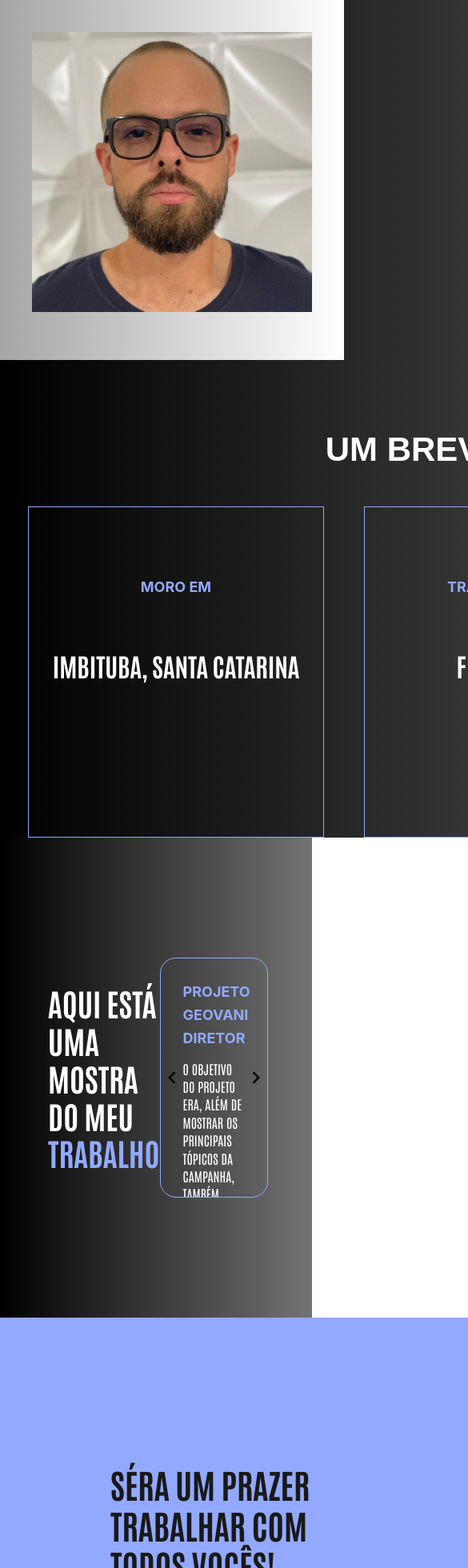
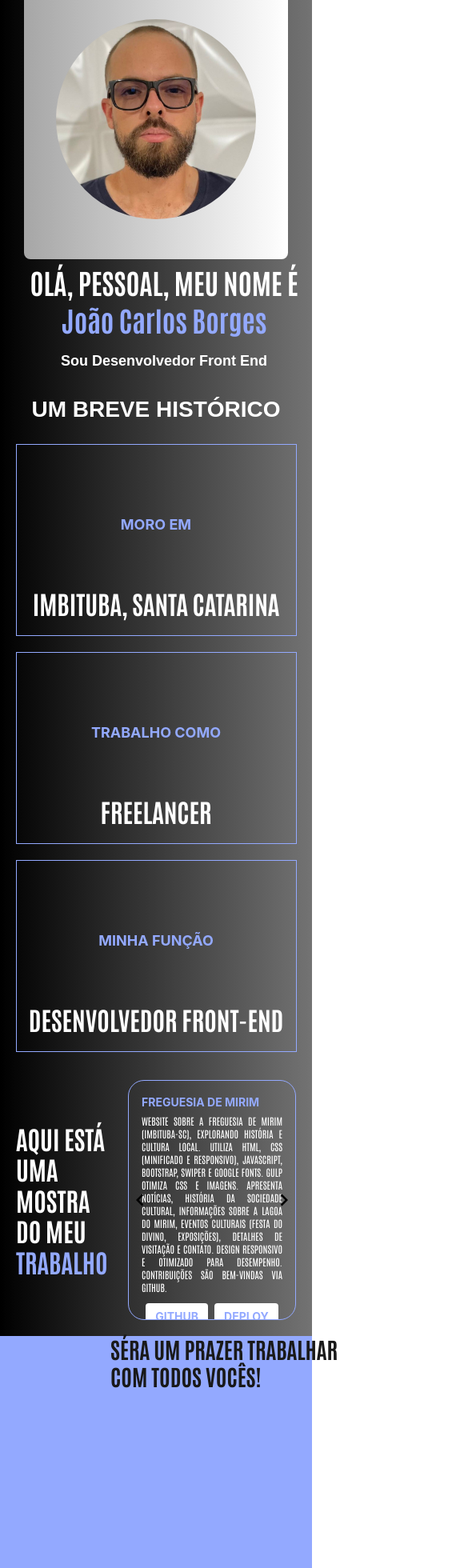
Before and after one commit to joao-carlos-dev/portfoliov5, a Vue app: page / in a window 390 px wide. Shown: the top 1960 px of the page at 80% size, 585 px wide, since content can reach past the window. Built offline with nearby package versions, Linux system fonts and the light colour scheme; a web font is replaced by a local one.

Commit message:
responsivo

```diff
--- a/index.html
+++ b/index.html
@@ -2,7 +2,7 @@
 <html lang="pt-br">
   <head>
     <meta charset="UTF-8" />
-    <link rel="icon" href="/favicon.ico" />
+    <link rel="icon" href="/src/assets/logo-aba.png" />
     <meta name="viewport" content="width=device-width, initial-scale=1.0" />
     <link rel="preconnect" href="https://fonts.googleapis.com" />
     <link rel="preconnect" href="https://fonts.gstatic.com" crossorigin />
--- a/src/App.vue
+++ b/src/App.vue
@@ -7,6 +7,18 @@ import 'vue3-carousel/dist/carousel.css';
 import { Carousel, Slide, Navigation } from 'vue3-carousel';
 
 const cards = [
+  {
+    titleProjeto: 'Freguesia de Mirim',
+    descProjeto: 'Website sobre a Freguesia de Mirim (Imbituba-SC), explorando história e cultura local. Utiliza HTML, CSS (minificado e responsivo), JavaScript, Bootstrap, Swiper e Google Fonts. Gulp otimiza CSS e imagens. Apresenta notícias, história da Sociedade Cultural, informações sobre a Lagoa do Mirim, eventos culturais (Festa do Divino, exposições), detalhes de visitação e contato. Design responsivo e otimizado para desempenho. Contribuições são bem-vindas via GitHub.',
+    linkGithub: 'https://github.com/joao-carlos-dev/freguesia_de_mirim/tree/main',
+    linkDeploy: 'https://scfreguesiademirim.web.app/',
+  },
+  {
+    titleProjeto: 'Zimba Lero Lero',
+    descProjeto: 'Projeto final do curso Full Stack Python, na EBAC. Que tinha como objetivo fazer uma aplicação completa, back e front end. A aplicação é uma rede social, aonde o usuário pode fazer seu cadastro e login, ao entra na conta, pode fazer um post, seguir um outro usuário, fazer comentários, e futuras melhorias, poder colocar foto de perfil, editar e excluir comentário e posts e entre outras. No front end, foi utilizado o React com o Vite, React Router DOM. No back end, foi utilizado o python e o Django REST Framework (DRF).',
+    linkGithub: 'https://github.com/joao-carlos-dev/zimbaleroleroback',
+    linkDeploy: 'https://zimbalerolero-front.vercel.app/login',
+  },
   {
     titleProjeto: 'Projeto Geovani Diretor',
     descProjeto: 'O objetivo do projeto era, além de mostrar os principais tópicos da campanha, também informar quais os documentos o público votante precisaria levar na hora da votação. Além disso, também era disponibilizado o Plano de Gestão completo para baixar em PDF. Tecnologias utilizadas: HTML, CSS e JavaScript.',
@@ -20,10 +32,22 @@ const cards = [
     linkDeploy: 'https://efood-mu-coral.vercel.app/',
   },
   {
-    titleProjeto: 'Freguesia de Mirim',
-    descProjeto: 'Website sobre a Freguesia de Mirim (Imbituba-SC), explorando história e cultura local. Utiliza HTML, CSS (minificado e responsivo), JavaScript, Bootstrap, Swiper e Google Fonts. Gulp otimiza CSS e imagens. Apresenta notícias, história da Sociedade Cultural, informações sobre a Lagoa do Mirim, eventos culturais (Festa do Divino, exposições), detalhes de visitação e contato. Design responsivo e otimizado para desempenho. Contribuições são bem-vindas via GitHub.',
-    linkGithub: 'https://github.com/joao-carlos-dev/freguesia_de_mirim/tree/main',
-    linkDeploy: 'https://scfreguesiademirim.web.app/',
+    titleProjeto: 'Landing Page',
+    descProjeto: 'O objetivo do projeto era criar uma “Landing page” utilizando a automação de tarefas com o gulp e aplicar a metodologia BEM e o pré-processador SASS.',
+    linkGithub: 'https://github.com/joao-carlos-dev/projeto_04_tarefa',
+    linkDeploy: 'https://sobrenaturalserie.vercel.app/',
+  },
+  {
+    titleProjeto: 'Biblioteca do Bootstrap',
+    descProjeto: 'O objetivo deste projeto era criar uma página utilizando-se da biblioteca do Bootstrap e, por meio dela, criar um carrosel de imagens e menu responsivo. Na base desse projeto também foi utilizado o HTML e CSS.',
+    linkGithub: 'https://github.com/joao-carlos-dev/curso_ebac_frontend/tree/mod_14_tarefa_projeto_03',
+    linkDeploy: 'https://imbitubacity.web.app/',
+  },
+  {
+    titleProjeto: 'Agenda de Contatos',
+    descProjeto: 'Pojeto utilizando React, Styled Components e Redux. O React foi a biblioteca escolhida para criar interface, o Styled Components responsável por estilizar aplicação e o Redux para gerenciar o estado da aplicação do projeto. O projeto tem como foco criar uma lista de contatos, aonde podemos, consultar os contatos, por filtros, adicionar novos contatos, editar e remover contatos.',
+    linkGithub: 'https://github.com/joao-carlos-dev/ListaDeContato',
+    linkDeploy: 'https://lista-contato-virid.vercel.app/',
   }
 ];
 </script>
@@ -74,7 +98,7 @@ body {
 /* Estilos para o carrossel Vue3 Carousel */
 .projetos-carrossel {
   flex: 1;
-  width: 50%;
+  width: 100%;
 }
 
 .carousel__slide {
@@ -93,10 +117,11 @@ body {
 .projetos {
   background-image: linear-gradient(90deg, #000000, #737373);
   display: flex;
+  flex-direction: column;
   align-items: center;
   padding: 60px;
   color: white;
-  max-width: 1280px;
+  /* max-width: 1280px; */
   min-height: 600px;
   box-sizing: border-box;
   margin: 0 auto;
@@ -111,7 +136,7 @@ body {
 .title,
 .titleAzul {
   font-family: "Antonio", sans-serif;
-  font-size: 39px;
+  font-size: 28px;
   font-weight: bold;
   margin: 0;
   text-transform: uppercase;
@@ -153,6 +178,7 @@ body {
 .desc-projeto {
   font-family: "Antonio", sans-serif;
   font-size: 16px;
+  text-align: justify;
   line-height: 1.4;
   text-transform: uppercase;
   padding-bottom: 20px;
@@ -168,16 +194,78 @@ body {
 
 .acessar {
   text-decoration: none;
-  background-color: #93a9ff;
+  text-transform: uppercase;
+  background-color: white;
   padding: 6px 12px;
   border-radius: 4px;
   font-size: 14px;
   font-weight: bold;
   transition: background 0.2s;
-  color: black;
+  color: #93a9ff;
 }
 
 .acessar:hover {
   background-color: #7a8fe3;
 }
+
+@media screen and (min-width: 390px) and (max-width: 1024px) {
+  .projetos {
+    flex-direction: row;
+    padding: 20px;
+    padding-top: 300px;
+  }
+
+  .projeto-info {
+    padding: 8px;
+  }
+
+  .projetos-title {
+    text-align: left;
+    margin-right: 20px;
+    margin-bottom: 0;
+  }
+
+  .title,
+  .titleAzul {
+    font-size: 32px;
+  }
+
+  .title-projeto {
+    margin-bottom: 4px;
+    font-size: 14px;
+  }
+
+  .desc-projeto {
+    line-height: normal;
+    font-size: 12px;
+    padding-bottom: 4px;
+  }
+
+  .projetos-carrossel {
+    width: 60%;
+  }
+}
+
+/* Media Query para Desktops (acima de 1025px) */
+@media screen and (min-width: 1025px) {
+  .projetos {
+    flex-direction: row;
+    padding: 60px;
+  }
+
+  .projetos-title {
+    text-align: left;
+    margin-right: 40px;
+    margin-bottom: 0;
+  }
+
+  .title,
+  .titleAzul {
+    font-size: 39px;
+  }
+
+  .projetos-carrossel {
+    width: 50%;
+  }
+}
 </style>
--- a/src/components/ContatoComponent.vue
+++ b/src/components/ContatoComponent.vue
@@ -7,11 +7,11 @@
     <div class="entraContato">
       <div class="email">
         <h5 class="subtitle">{{ email }}</h5>
-        <a href="mailto:joaocarlosifsc@hotmail.com">joaocarlosifsc@hotmail.com</a>
+        <a class="link" href="mailto:joaocarlosifsc@hotmail.com">joaocarlosifsc@hotmail.com</a>
       </div>
 
-      <h5 class="subtitle">{{ github }}</h5>
-      <a href="../assets/curriculo/Currículo João Carlos.pdf" download="Currículo João Carlos.pdf">
+      <h5 class="subtitle">{{ curriculo }}</h5>
+      <a class="link" href="../assets/curriculo/Currículo João Carlos.pdf" download="Currículo João Carlos.pdf">
         Acesse o meu Currículo em PDF
       </a>
 
@@ -37,7 +37,7 @@ import { ref } from 'vue';
 
 const contatoTitle = ref('séra um prazer trabalhar com todos vocês!');
 const email = ref('E-mail');
-const github = ref('Github');
+const curriculo = ref('Currículo');
 const redes = ref('Minhas redes sociais');
 </script>
 
@@ -47,31 +47,32 @@ const redes = ref('Minhas redes sociais');
 .contato {
   background-color: #93a9ff;
   display: flex;
-  width: 1280px;
+  flex-direction: column;
+  text-align: center;
   height: 600px;
-  text-align: center;
   margin: 0 auto;
 }
 
 .title {
   color: #191919;
-  font-size: 42px;
+  font-size: 28px;
   font-weight: bold;
   font-family: "Antonio", sans-serif;
   text-align: left;
   text-transform: uppercase;
   line-height: 1.2;
-  padding-top: 183px;
+  padding-top: 183pxpx;
   padding-left: 138px;
   width: 435px;
   height: 210px;
 }
 
 .entraContato {
+  /* padding: 20px 0;
+  text-align: center; */
   padding-top: 183px;
   padding-left: 246px;
   text-align: left;
-
 }
 
 .email {
@@ -84,12 +85,17 @@ const redes = ref('Minhas redes sociais');
   color: #ffffff;
 }
 
-.entraContato a {
+.link {
   text-decoration: none;
   color: #ffffff;
   font-size: 28px;
   font-weight: bold;
   font-family: "Antonio", sans-serif;
+  transition: color 0.8s ease;
+}
+
+.link:hover {
+  color: #0A66C2;
 }
 
 .redes {
@@ -102,8 +108,8 @@ const redes = ref('Minhas redes sociais');
 .icon-link {
   font-size: 2rem;
   /* Aumenta o tamanho do ícone */
-  color: #333;
-  transition: color 0.3s ease;
+  color: #ffffff;
+  transition: color 0.8s ease;
 }
 
 /* Mude a cor no hover para a cor da marca */
@@ -114,4 +120,68 @@ const redes = ref('Minhas redes sociais');
 .linkedin:hover {
   color: #0A66C2;
 }
+
+/* Media Query para Tablets (481px a 1024px) */
+@media screen and (min-width: 481px) and (max-width: 1024px) {
+  .contato {
+    display: flex;
+    flex-direction: row;
+    justify-content: center;
+    align-items: center;
+    padding: 40px;
+    height: 600px;
+  }
+
+  .title {
+    font-size: 36px;
+    padding: 0 20px;
+  }
+
+  .entraContato {
+    padding: 0 20px;
+    text-align: left;
+  }
+
+  .email {
+    padding-bottom: 40px;
+  }
+
+  .redes {
+    padding-top: 40px;
+    display: block;
+  }
+}
+
+/* Media Query para Desktops (acima de 1025px) */
+@media screen and (min-width: 1025px) {
+  .contato {
+    flex-direction: row;
+    height: 600px;
+    padding: 0;
+  }
+
+  .title {
+    font-size: 42px;
+    text-align: left;
+    padding-top: 183px;
+    padding-left: 138px;
+    width: 435px;
+    height: 210px;
+  }
+
+  .entraContato {
+    padding-top: 183px;
+    padding-left: 246px;
+    text-align: left;
+  }
+
+  .email {
+    padding-bottom: 81px;
+  }
+
+  .redes {
+    padding-top: 81px;
+    display: flex;
+  }
+}
 </style>
--- a/src/components/HeroComponent.vue
+++ b/src/components/HeroComponent.vue
@@ -27,39 +27,41 @@ const subtitle = ref('Sou Desenvolvedor Front End');
   background-size: cover;
   background-position: center;
   color: white;
-    /* Cor do texto */
   display: flex;
-    /* justify-content: center;
-    align-items: center; */
-    /* height: 100vh; */
-    /* Ocupa a altura total da tela */
-    width: 1280px;
+  /* flex-direction: column; */
   max-height: 600px;
+  /* height: auto; */
   text-align: center;
-    margin: 0 auto;
+  margin: 0px auto;
+  /* padding: 20px; */
+  align-items: center;
+  justify-content: center;
 }
 
 .hero-content {
   background-image: linear-gradient(90deg, #a6a6a6, #ffffff);
   padding: 40px;
   display: flex;
+  border-radius: 8px;
 }
 
 .perfil {
-    width: 350px;
+  width: 150px;
   height: auto;
-    margin-bottom: 20px;
+  margin-bottom: 10px;
+  border-radius: 50%;
 }
 
 .hero-text {
   max-width: 556px;
   max-height: 583px;
-    margin-left: 116px;
+  margin-left: 166px;
+  /* margin-top: 20px; */
 }
 
 .title {
   font-family: "Antonio", sans-serif;
-    font-size: 86px;
+  font-size: 40px;
   font-weight: bold;
   margin: 0;
   line-height: 1.2;
@@ -68,7 +70,7 @@ const subtitle = ref('Sou Desenvolvedor Front End');
 
 .nome {
   font-family: "Antonio", sans-serif;
-    font-size: 86px;
+  font-size: 40px;
   font-weight: bold;
   color: #93a9ff;
   line-height: 1;
@@ -76,9 +78,66 @@ const subtitle = ref('Sou Desenvolvedor Front End');
 }
 
 .subtitle {
-    font-size: 21px;
+  font-size: 16px;
   margin: 10px 0 0;
   font-family: 'Telegraf', sans-serif;
   font-weight: bold;
 }
+
+/* Media Query para Tablets (481px a 1024px) */
+@media screen and (min-width: 390px) and (max-width: 1024px) {
+  .hero {
+    flex-direction: column;
+    height: 450px;
+  }
+
+  .hero-text {
+    margin-left: 20px;
+    text-align: left;
+    /* max-width: 250px;
+    max-height: 250px; */
+  }
+
+  .perfil {
+    width: 250px;
+  }
+
+  .title,
+  .nome {
+    padding-top: 8px;
+    font-size: 35px;
+    text-align: center;
+  }
+
+  .subtitle {
+    font-size: 18px;
+    text-align: center;
+  }
+}
+
+/* Media Query para Desktops (acima de 1025px) */
+@media screen and (min-width: 1025px) {
+  .hero {
+    flex-direction: row;
+    height: 600px;
+  }
+
+  .hero-text {
+    margin-left: 116px;
+    text-align: left;
+  }
+
+  .perfil {
+    width: 350px;
+  }
+
+  .title,
+  .nome {
+    font-size: 86px;
+  }
+
+  .subtitle {
+    font-size: 21px;
+  }
+}
 </style>
--- a/src/components/SobreComponent.vue
+++ b/src/components/SobreComponent.vue
@@ -47,7 +47,7 @@ const funcaodesc = ref('Desenvolvedor front-end');
     align-items: center; */
   /* height: 100vh; */
   /* Ocupa a altura total da tela */
-    width: 1280px;
+  /* width: 1280px; */
   max-height: 600px;
   text-align: center;
   margin: 0 auto;
@@ -55,26 +55,27 @@ const funcaodesc = ref('Desenvolvedor front-end');
 
 .sobre-title {
   font-family: 'Telegraf', sans-serif;
-    font-size: 42px;
+  font-size: 28px;
   text-transform: uppercase;
   text-align: center;
   font-weight: bold;
-    padding-top: 78px;
-    padding-bottom: 38px;
+  padding-top: 40px;
+  padding-bottom: 20px;
 }
 
 .sobre-info {
   display: flex;
+  flex-direction: column;
   align-items: center;
   justify-content: center;
 }
 
 .sobre-card {
-    width: 370px;
-    height: 414px;
+  width: 90%;
+  height: auto;
   border: 1px solid #93a9ff;
   padding: 15px;
-    margin-right: 50px;
+  margin-bottom: 20px;
 }
 
 .sobre-card:last-child {
@@ -96,4 +97,49 @@ const funcaodesc = ref('Desenvolvedor front-end');
   font-weight: bold;
   text-transform: uppercase;
 }
+
+/* Media Query para Tablets (481px a 1024px) */
+@media screen and (min-width: 481px) and (max-width: 1024px) {
+  .sobre-title {
+    font-size: 36px;
+    padding-top: 50px;
+    padding-bottom: 30px;
+  }
+
+  .sobre-info {
+    flex-direction: row;
+    flex-wrap: wrap;
+    /* Permite que os cards quebrem a linha */
+    justify-content: center;
+  }
+
+  .sobre-card {
+    width: 45%;
+    /* 2 cards por linha */
+    margin: 10px;
+  }
+}
+
+/* Media Query para Desktops (acima de 1025px) */
+@media screen and (min-width: 1025px) {
+  .sobre-title {
+    font-size: 42px;
+    padding-top: 78px;
+    padding-bottom: 38px;
+  }
+
+  .sobre-info {
+    flex-direction: row;
+    justify-content: center;
+  }
+
+  .sobre-card {
+    width: 370px;
+    /* Largura original */
+    height: 414px;
+    /* Altura original */
+    margin-right: 50px;
+    margin-bottom: 0;
+  }
+}
 </style>
```
Also changed, not shown: src/assets/logo-aba.png (added). Lines whose indentation alone changed are shown as unchanged.
